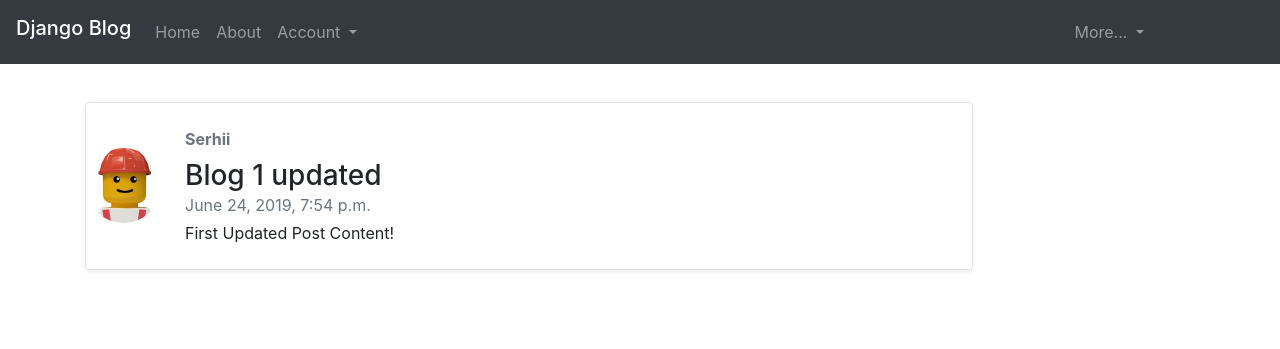
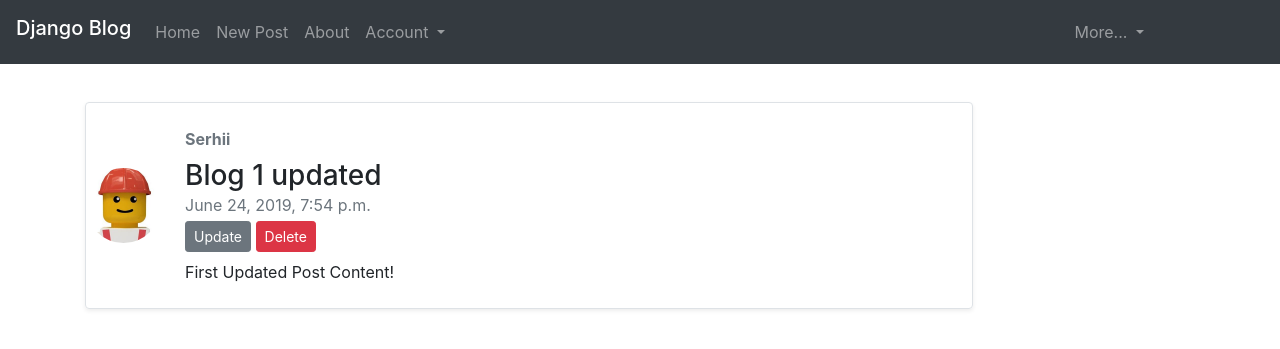
Before and after one commit to s-yaholnytskyi/django-demo, a Django app: template django_demo/blog/templates/blog/post_detail.html in a window 1280 px wide. Shown: the top 349 px of the page. Run offline with Django 3.2, Linux system fonts and the light colour scheme; the template is opened without the code that fills it: values that come from a table or form of the project are taken from there, others are empty; a user stored in the database is signed in; data comes from the database, SQL or seed files in the repository; both versions use the stored data as it was after the commit; parts of the project's set-up code (start-up, migrations or seed data) failed here and were passed over; some libraries are stand-ins or nearby versions.

Commit message:
added buttons for deleting and updating post

```diff
--- a/django_demo/blog/templates/blog/base.html
+++ b/django_demo/blog/templates/blog/base.html
@@ -23,6 +23,11 @@
                     <li class="nav-item">
                       <a class="nav-link" href="{% url 'blog-home' %}">Home</a>
                     </li>
+                    {%if user.is_authenticated %}
+                    <li class="nav-item">
+                      <a class="nav-link" href="{% url 'post-create' %}">New Post</a>
+                    </li>
+                    {% endif %}
                     <li class="nav-item">
                       <a class="nav-link" href="{% url 'blog-about' %}">About</a>
                     </li>
--- a/django_demo/blog/templates/blog/post_detail.html
+++ b/django_demo/blog/templates/blog/post_detail.html
@@ -5,7 +5,14 @@
             <div class="col p-4 d-flex flex-column position-static">
                 <strong class="d-inline-block mb-2 text-secondary">{{ object.author }}</strong>
                 <h3 class="mb-0">{{ object.title }}</h3>
-                <div class="mb-1 text-muted">{{ object.date_posted }}</div>
+                <div class="mb-1 text-muted">{{ object.date_posted }}
+                    {% if object.author == user %}
+                    <div>
+                        <a class='btn btn-secondary btn-sm mt-1 mb-1' href="{% url 'post-update' object.id %}">Update</a>
+                        <a class='btn btn-danger btn-sm mt-1 mb-1' href="{% url 'post-delete' object.id %}">Delete</a>
+                    </div>
+                    {% endif %}
+                </div>
                 <p class="mb-auto">{{ object.content }}</p>
             </div>
         </div>
```
Also changed, not shown: django_demo/db.sqlite3.
